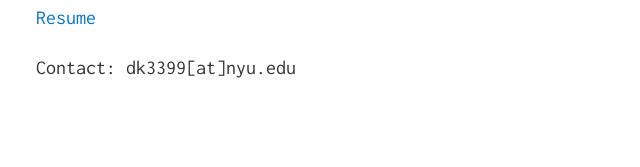
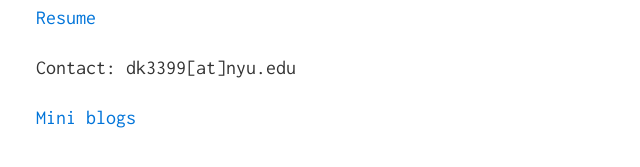
Before and after one commit to divyanshk/divyanshk.github.io, a Jekyll site: the page built from index.md, in a window 1280 px wide. Shown: the part 533-700 px from the top of the page, without its empty margins (304-944 px from the left). Built offline with Jekyll 4.4.1, drawn with Linux system fonts in a browser that asks for light colours.

Commit message:
add mini blogs

```diff
--- a/index.md
+++ b/index.md
@@ -16,6 +16,8 @@ My name is Divyansh Khanna and I am a graduate student at Courant Institute of M
 [Resume](Divyansh Khanna Resume.pdf)
 
 Contact: dk3399[at]nyu.edu
+
+[Mini blogs](https://divyanshk.github.io/Mini-Blogs/)
 
 
 <!-- <a href="https://www.github.com/divyanshk"><img src='GitHub-Mark-64px.png' width="30"></a>
```
